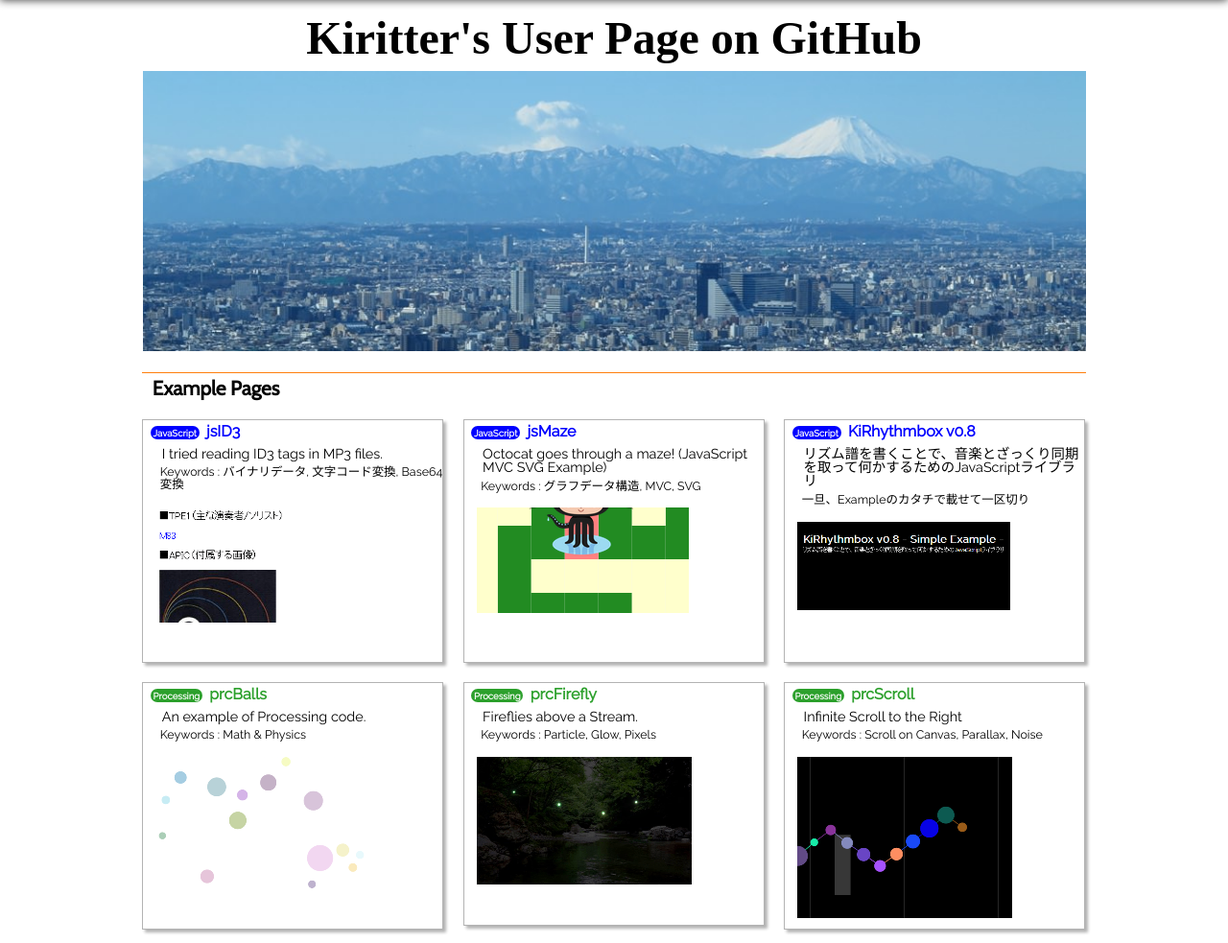
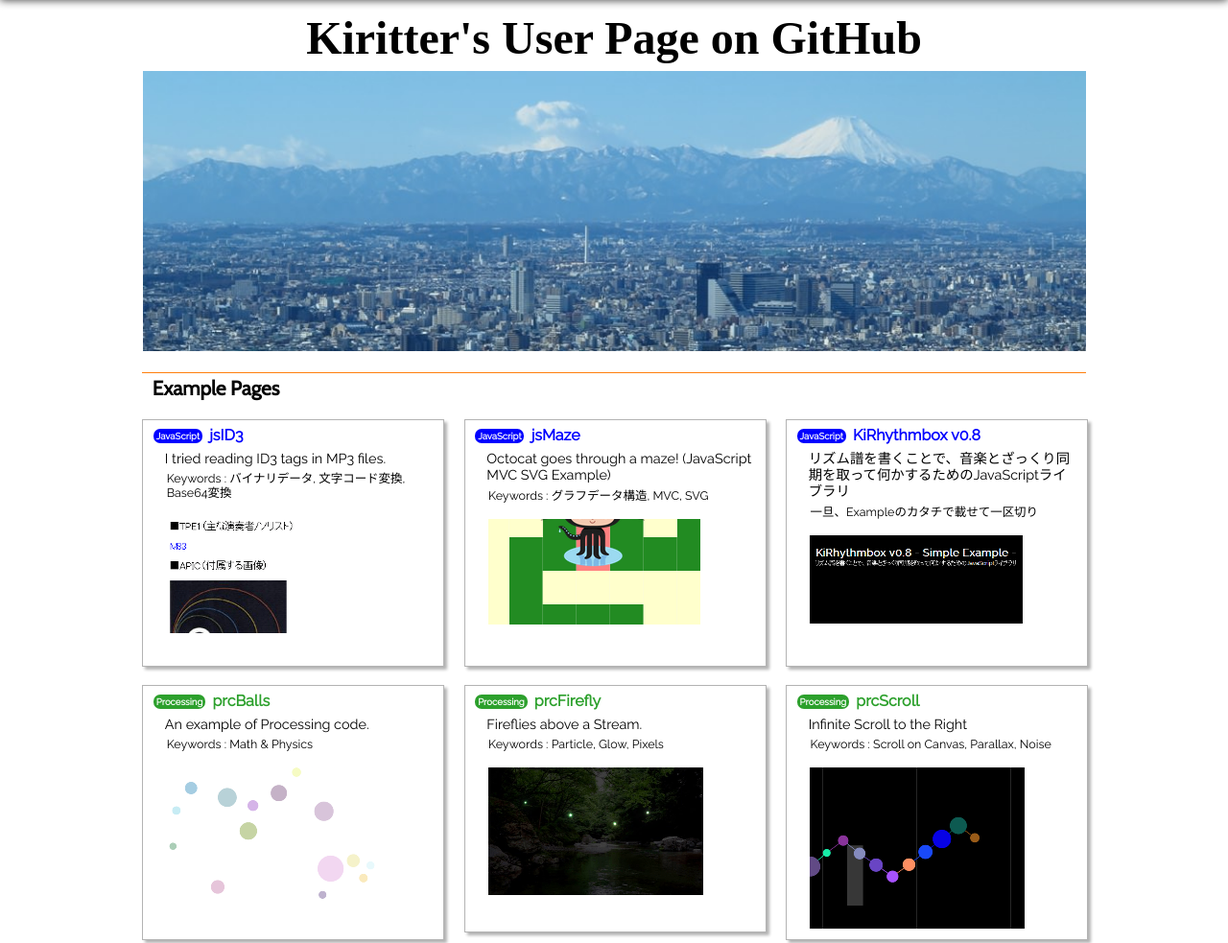
Before and after one commit to kiritter/kiritter.github.io, a plain HTML site: page index.html in a window 1280 px wide. Shown: the top 983 px of the page at 96% size. Drawn offline with nearby package versions, Linux system fonts and the light colour scheme; a web font is replaced by a local one.

Commit message:
fine tuning

```diff
--- a/main.css
+++ b/main.css
@@ -72,7 +72,7 @@ article.entry {
 	max-width: 500px;
 	min-height: 150px;
 	margin: 0 auto 1.2em auto;
-	padding: 0.3em 0 0.5em 0.3em;
+	padding: 0.5em 0.5em 0.5em 0.5em;
 	border: 1px solid #b3b3b3;
 	box-shadow: 3px 3px 3px rgba(0, 0, 0, 0.3);
 }
@@ -113,13 +113,15 @@ article.entry p {
 	padding: 0;
 	font-family: 'Raleway', sans-serif;
 	font-size: 0.9em;
+	line-height: 1.2;
 }
 article.entry p.note {
 	font-size: 0.78em;
+	margin-left: 1.3em;
 }
 
 article.entry a {
-	margin: 0 0 0 0.5em;
+	margin: 0 0 0 1em;
 	padding: 0;
 	display: inline-block;
 }
@@ -186,21 +188,21 @@ footer div.tweet {
 	}
 }
 
-@media only screen and (min-width: 769px) {
+@media only screen and (min-width: 860px) {
 	div#all {
-		max-width:1024px;
+		max-width: 1024px;
 		margin: 0 auto 0 auto;
 		padding: 0;
 	}
 	html {
-		overflow-y:scroll;
+		overflow-y: scroll;
 	}
 
 	header h1 {
 		font-size: 3em;
 	}
 	article.entry {
-		width: 30%;
+		width: 29%;
 		margin: 0 0 1.2em 2%;
 		min-height: 240px;
 		display: inline-block;
```
